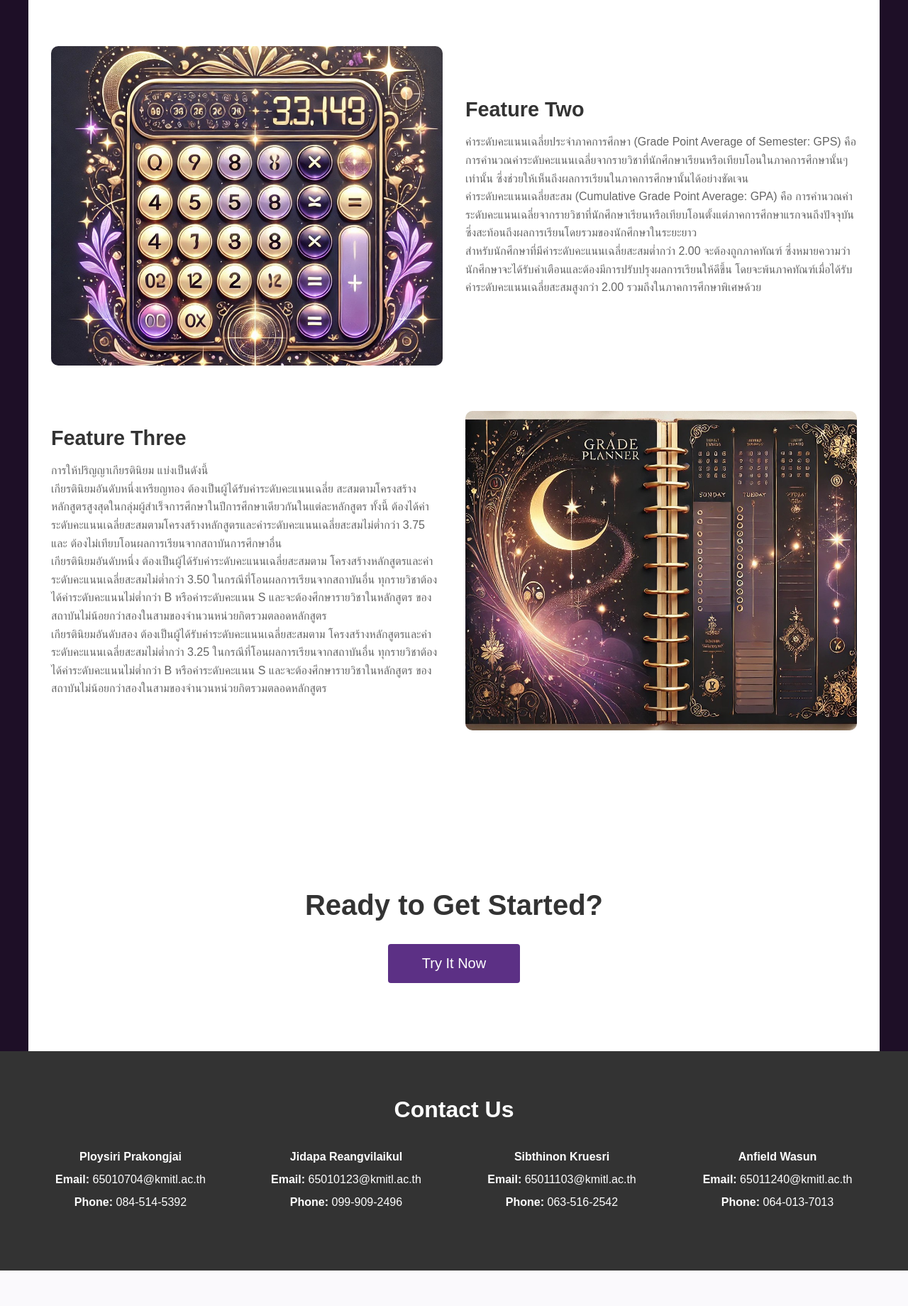
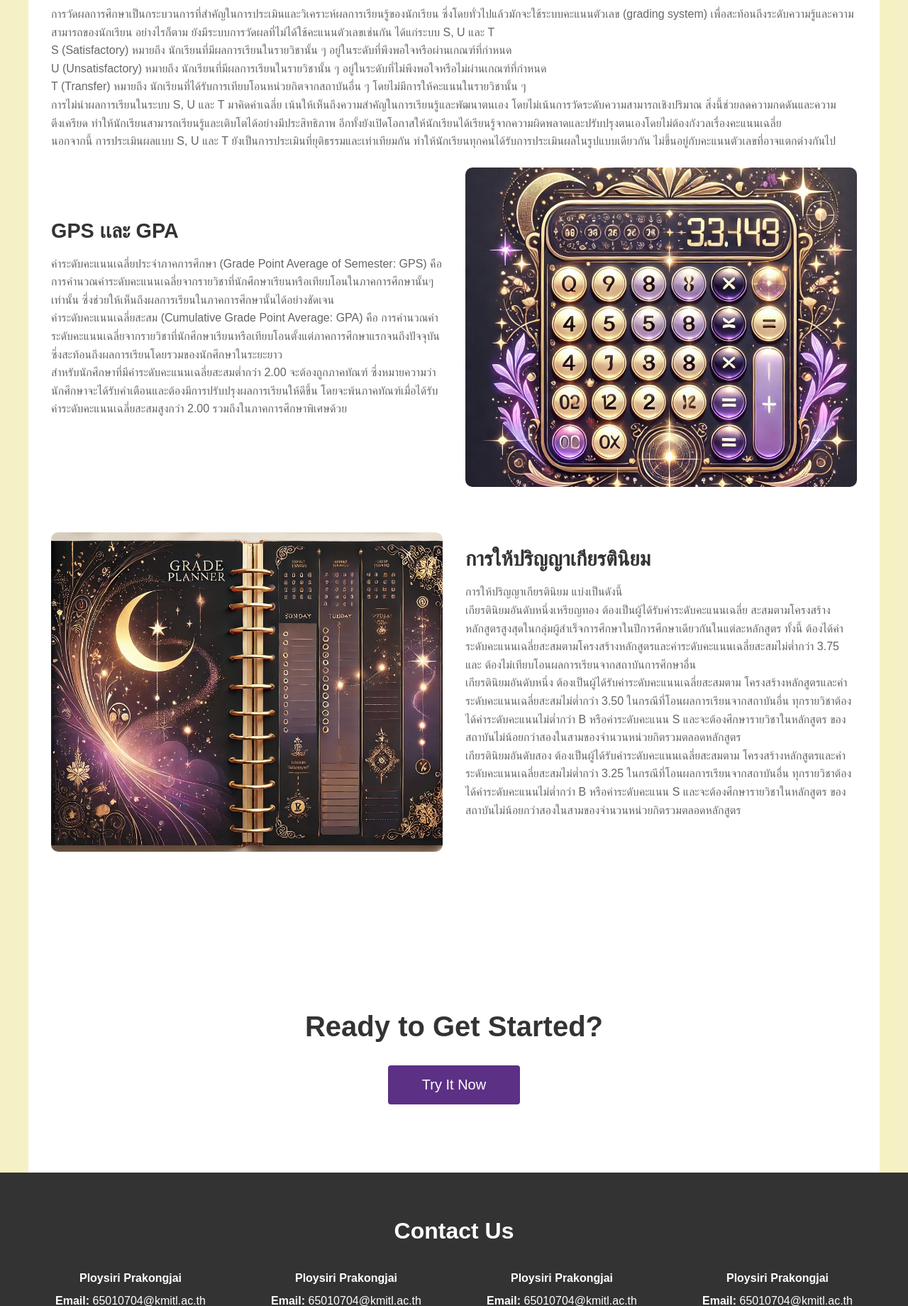
Before and after one commit to Jennie-ji/grade_planner, a Django app: page / in a window 1280 px wide. Shown: the part 1682-3522 px from the top of the page at 71% size. Before the commit the page ends 3472 px from the top, so only its background shows below. Run offline with Django 5.2, Linux system fonts and the light colour scheme.

Commit message:
add transcript

```diff
--- a/app_grade/static/app_grade/style.css
+++ b/app_grade/static/app_grade/style.css
@@ -6,7 +6,7 @@
 
 body {
   font-family: Arial, sans-serif;
-  background-color: #1e0f27;
+  background-color: #f6f1c5;
 }
 
 .header {
--- a/app_grade/templates/app_grade/index.html
+++ b/app_grade/templates/app_grade/index.html
@@ -26,7 +26,7 @@
       </button>
     </header>
 
-    <audio autoplay loop id="bgMusic">
+    <audio loop id="bgMusic">
       <source
         src="{% static 'app_grade/music/background.mp3' %}"
         type="audio/mp3"
@@ -51,37 +51,33 @@
 
         <div class="section-content">
           <img
-            src="{% static 'app_grade/image/logo.jpg' %}"
+            src="{% static 'app_grade\image\unofficial_transcript Copy.jpg' %}"
             class="section-image"
             alt="Feature 1"
           />
-          <div class="section-text">
-            <h2 class="section-heading">Feature One</h2>
-            <p class="section-description">
+        </div>
+        <div class="section-description">
           การวัดผลการศึกษาเป็นกระบวนการที่สำคัญในการประเมินและวิเคราะห์ผลการเรียนรู้ของนักเรียน
           ซึ่งโดยทั่วไปแล้วมักจะใช้ระบบคะแนนตัวเลข (grading system)
           เพื่อสะท้อนถึงระดับความรู้และความสามารถของนักเรียน อย่างไรก็ตาม
-              ยังมีระบบการวัดผลที่ไม่ได้ใช้คะแนนตัวเลขเช่นกัน ได้แก่ระบบ S, U
-              และ T<br />
+          ยังมีระบบการวัดผลที่ไม่ได้ใช้คะแนนตัวเลขเช่นกัน ได้แก่ระบบ S, U และ
+          T<br />
           S (Satisfactory) หมายถึง นักเรียนที่มีผลการเรียนในรายวิชานั้น ๆ
           อยู่ในระดับที่พึงพอใจหรือผ่านเกณฑ์ที่กำหนด<br />
           U (Unsatisfactory) หมายถึง นักเรียนที่มีผลการเรียนในรายวิชานั้น ๆ
           อยู่ในระดับที่ไม่พึงพอใจหรือไม่ผ่านเกณฑ์ที่กำหนด<br />
-              T (Transfer) หมายถึง
-              นักเรียนที่ได้รับการเทียบโอนหน่วยกิตจากสถาบันอื่น ๆ
-              โดยไม่มีการให้คะแนนในรายวิชานั้น ๆ<br />
+          T (Transfer) หมายถึง นักเรียนที่ได้รับการเทียบโอนหน่วยกิตจากสถาบันอื่น
+          ๆ โดยไม่มีการให้คะแนนในรายวิชานั้น ๆ<br />
           การไม่นำผลการเรียนในระบบ S, U และ T มาคิดค่าเฉลี่ย
           เน้นให้เห็นถึงความสำคัญในการเรียนรู้และพัฒนาตนเอง
           โดยไม่เน้นการวัดระดับความสามารถเชิงปริมาณ
           สิ่งนี้ช่วยลดความกดดันและความตึงเครียด
           ทำให้นักเรียนสามารถเรียนรู้และเติบโตได้อย่างมีประสิทธิภาพ
-              อีกทั้งยังเปิดโอกาสให้นักเรียนได้เรียนรู้จากความผิดพลาดและปรับปรุงตนเองโดยไม่ต้องกังวลเรื่องคะแนนเฉลี่ย
+          อีกทั้งยังเปิดโอกาสให้นักเรียนได้เรียนรู้จากความผิดพลาดและปรับปรุงตนเองโดยไม่ต้องกังวลเรื่องคะแนนเฉลี่ย<br />
           นอกจากนี้ การประเมินผลแบบ S, U และ T
           ยังเป็นการประเมินที่ยุติธรรมและเท่าเทียมกัน
           ทำให้นักเรียนทุกคนได้รับการประเมินผลในรูปแบบเดียวกัน
           ไม่ขึ้นอยู่กับคะแนนตัวเลขที่อาจแตกต่างกันไป
-            </p>
-          </div>
         </div>
 
         <div class="section-content">
@@ -91,7 +87,7 @@
             alt="Feature 2"
           />
           <div class="section-text">
-            <h2 class="section-heading">Feature Two</h2>
+            <h2 class="section-heading">GPS เเละ GPA</h2>
             <p class="section-description">
               ค่าระดับคะแนนเฉลี่ยประจำภาคการศึกษา (Grade Point Average of
               Semester: GPS) คือ
@@ -117,7 +113,7 @@
             alt="Feature 3"
           />
           <div class="section-text">
-            <h2 class="section-heading">Feature Three</h2>
+            <h2 class="section-heading">การให้ปริญญาเกียรตินิยม</h2>
             <p class="section-description">
               การให้ปริญญาเกียรตินิยม แบ่งเป็นดังนี้<br />
               เกียรตินิยมอันดับหนึ่งเหรียญทอง
@@ -162,19 +158,19 @@
             <p><strong>Phone:</strong> 084-514-5392</p>
           </div>
           <div class="contact-info">
-            <p><strong>Jidapa Reangvilaikul</strong></p>
-            <p><strong>Email:</strong> 65010123@kmitl.ac.th</p>
-            <p><strong>Phone:</strong> 099-909-2496</p>
+            <p><strong>Ploysiri Prakongjai</strong></p>
+            <p><strong>Email:</strong> 65010704@kmitl.ac.th</p>
+            <p><strong>Phone:</strong> 084-514-5392</p>
           </div>
           <div class="contact-info">
-            <p><strong>Sibthinon Kruesri</strong></p>
-            <p><strong>Email:</strong> 65011103@kmitl.ac.th</p>
-            <p><strong>Phone:</strong> 063-516-2542</p>
+            <p><strong>Ploysiri Prakongjai</strong></p>
+            <p><strong>Email:</strong> 65010704@kmitl.ac.th</p>
+            <p><strong>Phone:</strong> 084-514-5392</p>
           </div>
           <div class="contact-info">
-            <p><strong>Anfield Wasun</strong></p>
-            <p><strong>Email:</strong> 65011240@kmitl.ac.th</p>
-            <p><strong>Phone:</strong> 064-013-7013</p>
+            <p><strong>Ploysiri Prakongjai</strong></p>
+            <p><strong>Email:</strong> 65010704@kmitl.ac.th</p>
+            <p><strong>Phone:</strong> 084-514-5392</p>
           </div>
         </div>
       </section>
```
Also changed, not shown: app_grade/static/app_grade/image/unofficial_transcript Copy.jpg (added). Lines whose indentation alone changed are shown as unchanged.
